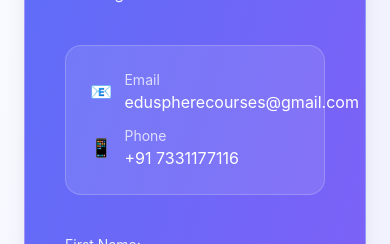
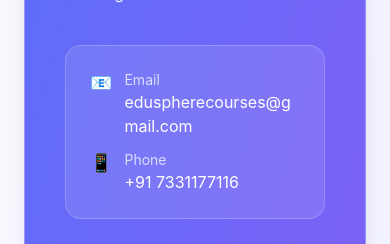
Before and after one commit to edusphere-coder/edu-site, a Next.js app: page /contact in a window 390 px wide. Shown: the part 316-560 px from the top of the page. Built offline with nearby package versions, Linux system fonts and the light colour scheme; no server answers.

Commit message:
Fix mobile text overflow in contact and auth message cards

```diff
--- a/app/components/ProtectedRoute.tsx
+++ b/app/components/ProtectedRoute.tsx
@@ -54,9 +54,9 @@
                         Our team is reviewing your registration. You&apos;ll receive an email once your account is activated.
                     </p>
                     <div className="bg-blue-50 border border-blue-200 rounded-lg p-4 mb-6">
-                        <p className="text-sm text-blue-800">
+                        <p className="text-sm text-blue-800 break-words">
                             <strong>Need immediate access?</strong><br />
-                            Please contact the admin team at <a href="mailto:recruitment@eduspherecourses.com" className="underline">admin@edusphere.com</a>
+                            Please contact the admin team at <a href="mailto:recruitment@eduspherecourses.com" className="underline break-all">admin@edusphere.com</a>
                         </p>
                     </div>
                     <button
--- a/app/contact/page.tsx
+++ b/app/contact/page.tsx
@@ -100,20 +100,20 @@
         {/* Direct Contact Information */}
         <div className="mb-10 p-6 bg-white/10 border border-white/20 rounded-2xl">
           <div className="space-y-3">
-            <div className="flex items-center gap-3">
-              <span className="text-lg">📧</span>
-              <div>
+            <div className="flex items-start gap-3">
+              <span className="text-lg leading-none mt-1">📧</span>
+              <div className="min-w-0 flex-1">
                 <p className="text-sm opacity-75">Email</p>
-                <a href="mailto:eduspherecourses@gmail.com" className="text-white hover:opacity-75 transition">
+                <a href="mailto:eduspherecourses@gmail.com" className="text-white hover:opacity-75 transition break-all">
                   eduspherecourses@gmail.com
                 </a>
               </div>
             </div>
-            <div className="flex items-center gap-3">
-              <span className="text-lg">📱</span>
-              <div>
+            <div className="flex items-start gap-3">
+              <span className="text-lg leading-none mt-1">📱</span>
+              <div className="min-w-0 flex-1">
                 <p className="text-sm opacity-75">Phone</p>
-                <a href="tel:+917331177116" className="text-white hover:opacity-75 transition">
+                <a href="tel:+917331177116" className="text-white hover:opacity-75 transition break-all">
                   +91 7331177116
                 </a>
               </div>
@@ -202,7 +202,7 @@
             />
           </div>
 
-          <div className="flex justify-between pt-4">
+          <div className="flex flex-col sm:flex-row gap-3 sm:justify-between pt-4">
             <button
               type="submit"
               disabled={loading}
```
